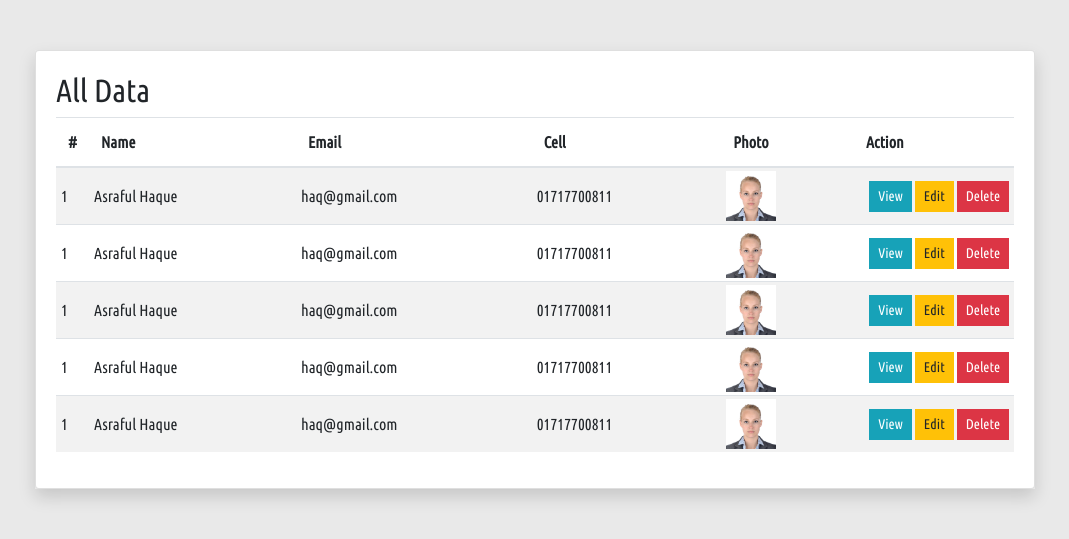
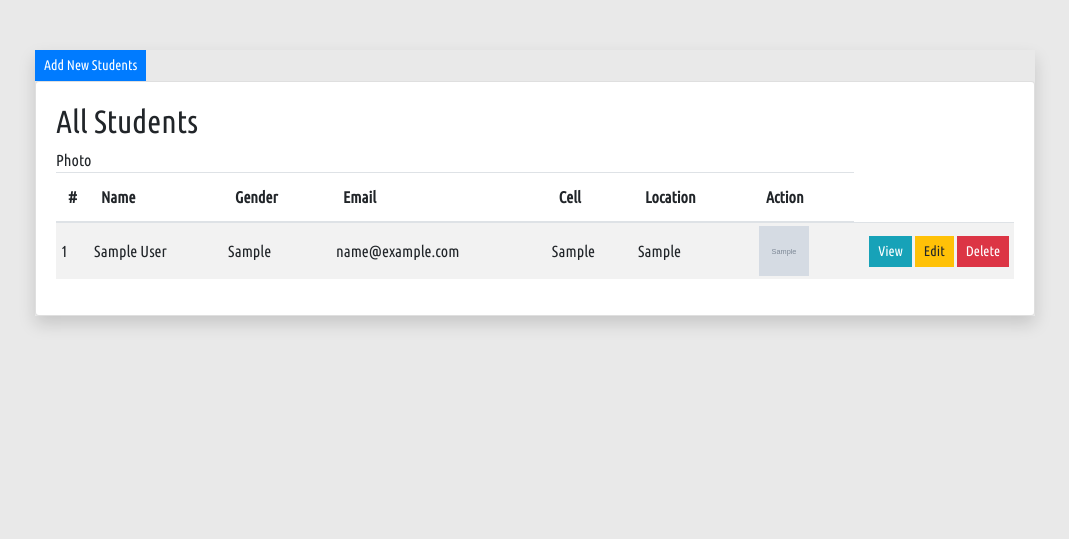
Before and after one commit to abedinraju/student-database, a PHP site: page /students.php in a window 1280 px wide. Shown: the top 539 px of the page, without its empty margins (105-1174 px from the left). Run offline with PHP 8.4, Linux system fonts and the light colour scheme; tables that the repository leaves empty or names only in its code hold one stand-in row (values such as "Sample post"); grey boxes marked "Sample" are stand-in pictures.

Commit message:
Student add and show

```diff
--- a/students.php
+++ b/students.php
@@ -1,3 +1,4 @@
+<?php include_once "app/autoload.php";?>
 <!DOCTYPE html>
 <html lang="en">
 <head>
@@ -13,81 +14,48 @@
 
 
 	<div class="wrap-table shadow">
+        <a class="btn btn-sm btn-primary" href="index.php">Add New Students</a>
 		<div class="card">
 			<div class="card-body">
-				<h2>All Data</h2>
+				<h2>All Students</h2>
 				<table class="table table-striped">
 					<thead>
 						<tr>
 							<th>#</th>
 							<th>Name</th>
+							<th>Gender</th>
 							<th>Email</th>
 							<th>Cell</th>
+							<th>Location</th
 							<th>Photo</th>
 							<th>Action</th>
 						</tr>
 					</thead>
 					<tbody>
+
+                    <?php
+
+                  $data =  $connection -> query("SELECT * FROM students");
+
+                    while ( $student = $data ->fetch_assoc()):
+
+                    ?>
 						<tr>
 							<td>1</td>
-							<td>Asraful Haque</td>
-							<td>haq@gmail.com</td>
-							<td>01717700811</td>
-							<td><img src="assets/media/img/pp_photo/istockphoto-615279718-612x612.jpg" alt=""></td>
+							<td><?php echo $student['name']; ?></td>
+							<td><?php echo $student['gender']; ?></td>
+							<td><?php echo $student['email']; ?></td>
+							<td><?php echo $student['cell']; ?></td>
+							<td><?php echo $student['location']; ?></td>
+							<td><img src="photo/students/<?php echo $student['photo']; ?>" alt=""></td>
 							<td>
 								<a class="btn btn-sm btn-info" href="#">View</a>
 								<a class="btn btn-sm btn-warning" href="#">Edit</a>
 								<a class="btn btn-sm btn-danger" href="#">Delete</a>
 							</td>
 						</tr>
-						<tr>
-							<td>1</td>
-							<td>Asraful Haque</td>
-							<td>haq@gmail.com</td>
-							<td>01717700811</td>
-							<td><img src="assets/media/img/pp_photo/istockphoto-615279718-612x612.jpg" alt=""></td>
-							<td>
-								<a class="btn btn-sm btn-info" href="#">View</a>
-								<a class="btn btn-sm btn-warning" href="#">Edit</a>
-								<a class="btn btn-sm btn-danger" href="#">Delete</a>
-							</td>
-						</tr>
-						<tr>
-							<td>1</td>
-							<td>Asraful Haque</td>
-							<td>haq@gmail.com</td>
-							<td>01717700811</td>
-							<td><img src="assets/media/img/pp_photo/istockphoto-615279718-612x612.jpg" alt=""></td>
-							<td>
-								<a class="btn btn-sm btn-info" href="#">View</a>
-								<a class="btn btn-sm btn-warning" href="#">Edit</a>
-								<a class="btn btn-sm btn-danger" href="#">Delete</a>
-							</td>
-						</tr>
-						<tr>
-							<td>1</td>
-							<td>Asraful Haque</td>
-							<td>haq@gmail.com</td>
-							<td>01717700811</td>
-							<td><img src="assets/media/img/pp_photo/istockphoto-615279718-612x612.jpg" alt=""></td>
-							<td>
-								<a class="btn btn-sm btn-info" href="#">View</a>
-								<a class="btn btn-sm btn-warning" href="#">Edit</a>
-								<a class="btn btn-sm btn-danger" href="#">Delete</a>
-							</td>
-						</tr>
-						<tr>
-							<td>1</td>
-							<td>Asraful Haque</td>
-							<td>haq@gmail.com</td>
-							<td>01717700811</td>
-							<td><img src="assets/media/img/pp_photo/istockphoto-615279718-612x612.jpg" alt=""></td>
-							<td>
-								<a class="btn btn-sm btn-info" href="#">View</a>
-								<a class="btn btn-sm btn-warning" href="#">Edit</a>
-								<a class="btn btn-sm btn-danger" href="#">Delete</a>
-							</td>
-						</tr>
+
+                    <?php endwhile;?>
 
 
 					</tbody>
```
Also changed, not shown: index.php (+22 -3 lines), photo/students/4f0e6bcaf4146bcfbf09210076931c07Untitled-1.png (added), photo/students/ce4f168c2cda088a48261222d4044a41sadness_1200.jpg (added), photo/students/e0aa5427e5ce9abb15fb2490e358f9f9Abedin Raju.jpg (added).
